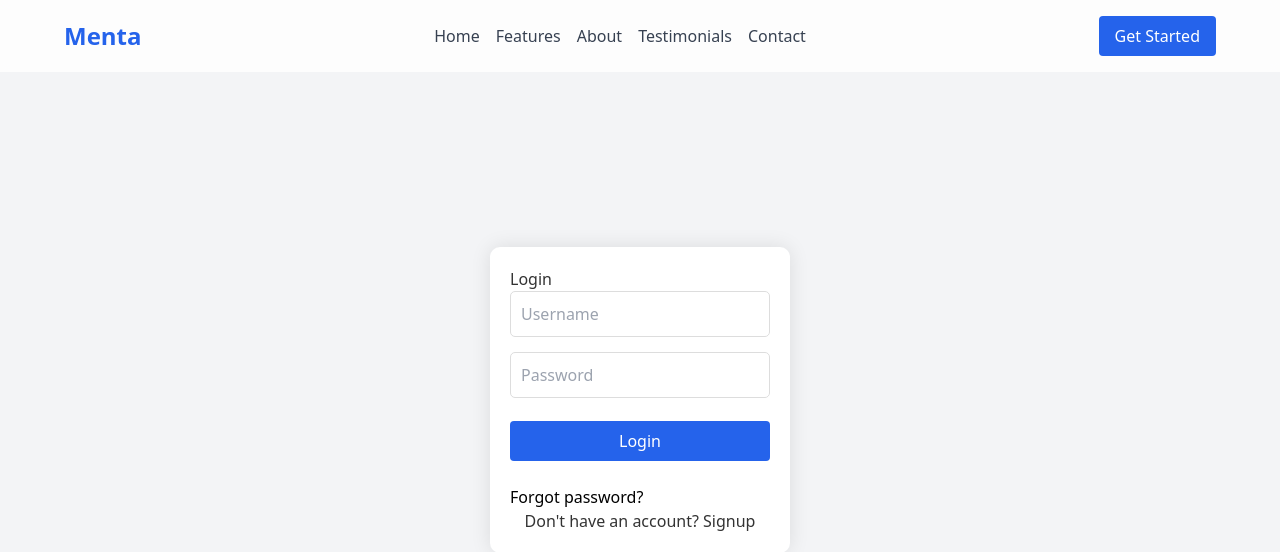
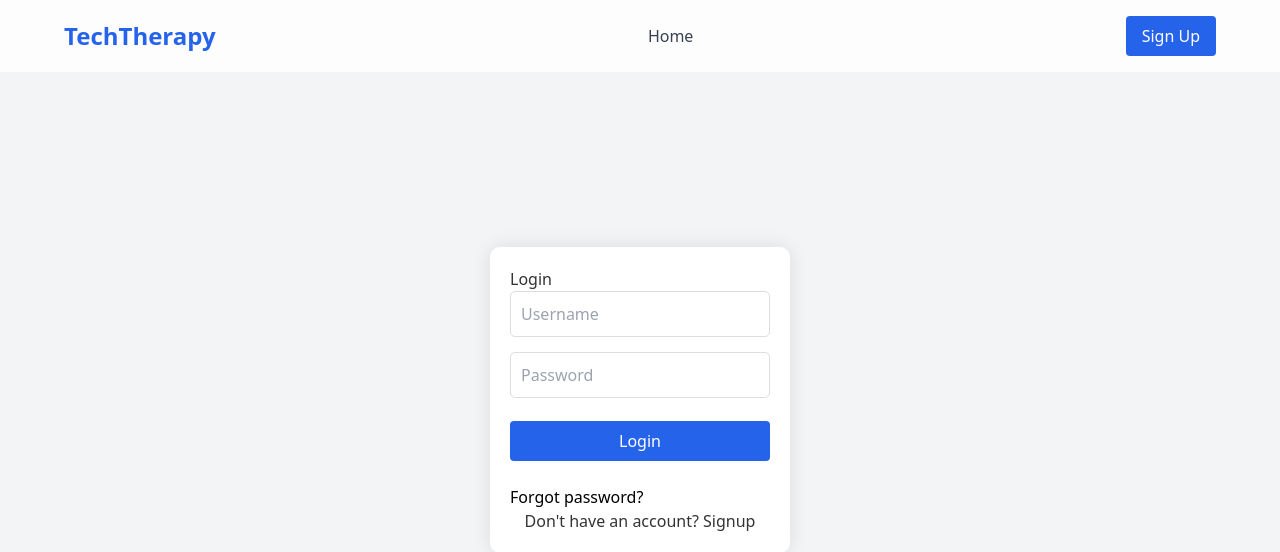
Before and after one commit to Tobechi15/hackathon-week-1, a PHP site: page /login.php in a window 1280 px wide. Shown: the top 552 px of the page. Run offline with PHP 8.4, Linux system fonts and the light colour scheme; some libraries are stand-ins or nearby versions.

Commit message:
Properly assigned  Get Started Login SignUp buttons to the right pages

```diff
--- a/index.php
+++ b/index.php
@@ -101,7 +101,7 @@ session_start(); // Start the session
         <?php if (isset($_SESSION['is_logged_in'])) : ?>
                 <a href="script/logout" class="hidden md:block bg-blue-600 text-white px-4 py-2 rounded">Sign Out</a>
         <?php else : ?>
-            <a href="signup.php" class="hidden md:block bg-blue-600 text-white px-4 py-2 rounded">Sign Up / Log in</a>
+            <a href="signup.php" class="hidden md:block bg-blue-600 text-white px-4 py-2 rounded">Get Started</a>
         <?php endif; ?>
             <div class="md:hidden">
                 <button id="menu-btn" class="text-gray-700 hover:text-blue-600 focus:outline-none">
@@ -115,7 +115,7 @@ session_start(); // Start the session
             <a href="#about" class="block py-2 px-4 text-gray-700 hover:bg-gray-200">About Us</a>
             <a href="#reviews" class="block py-2 px-4 text-gray-700 hover:bg-gray-200">Reviews</a>
             <a href="#contact" class="block py-2 px-4 text-gray-700 hover:bg-gray-200">Contact</a>
-            <a href="#signup" class="mx-4 hover:bg-gray-200 bg-blue-600 text-white px-4 py-2 rounded">Sign up / Log in</a>
+            <a href="#signup" class="mx-4 hover:bg-gray-200 bg-blue-600 text-white px-4 py-2 rounded">Get Started</a>
         </div>
     </header>
 
--- a/login.php
+++ b/login.php
@@ -21,18 +21,18 @@
       <!-- Header -->
       <header class="fixed top-0 z-30 w-full bg-white/80 backdrop-blur-sm transition-all duration-300 dark:bg-gray-black">
         <div class="container mx-auto px-4 py-4 xl:px-16 flex justify-between items-center">
-            <div class="text-2xl font-bold text-blue-600" style="cursor: pointer;"><a href="#home">Menta</a></div>
+            <div class="text-2xl font-bold text-blue-600" style="cursor: pointer;"><a href="#home">TechTherapy</a></div>
             <div class="hidden md:flex space-x-4">
                 <a href="\hackathon-week-1\" class="text-gray-700 hover:text-blue-600">Home</a>
-                <a href="#features" class="text-gray-700 hover:text-blue-600">Features</a>
-                <a href="#about" class="text-gray-700 hover:text-blue-600">About</a>
-                <a href="#testimonials" class="text-gray-700 hover:text-blue-600">Testimonials</a>
-                <a href="#contact" class="text-gray-700 hover:text-blue-600">Contact</a>
+                <!-- <a href="#features" class="text-gray-700 hover:text-blue-600">Features</a> -->
+                <!-- <a href="#about" class="text-gray-700 hover:text-blue-600">About</a> -->
+                <!-- <a href="#testimonials" class="text-gray-700 hover:text-blue-600">Testimonials</a> -->
+                <!-- <a href="#contact" class="text-gray-700 hover:text-blue-600">Contact</a> -->
             </div>
             <?php if (isset($_SESSION['is_logged_in'])) : ?>
                 <a href="script/logout.php" class="hidden md:block bg-blue-600 text-white px-4 py-2 rounded">Sign Out</a>
         <?php else : ?>
-            <a href="signup" class="hidden md:block bg-blue-600 text-white px-4 py-2 rounded">Get Started</a>
+            <a href="signup" class="hidden md:block bg-blue-600 text-white px-4 py-2 rounded">Sign Up</a>
         <?php endif; ?>
             <div class="md:hidden">
                 <button id="menu-btn" class="text-gray-700 hover:text-blue-600 focus:outline-none">
@@ -42,11 +42,11 @@
         </div>
         <div id="mobile-menu" class="hidden md:hidden p">
             <a href="\hackathon-week-1\" class="block py-2 px-4 text-gray-700 hover:bg-gray-200">Home</a>
-            <a href="#features" class="block py-2 px-4 text-gray-700 hover:bg-gray-200">Features</a>
-            <a href="#about" class="block py-2 px-4 text-gray-700 hover:bg-gray-200">About</a>
-            <a href="#testimonials" class="block py-2 px-4 text-gray-700 hover:bg-gray-200">Testimonials</a>
-            <a href="#contact" class="block py-2 px-4 text-gray-700 hover:bg-gray-200">Contact</a>
-            <a href="signup" class="mx-4 hover:bg-gray-200 bg-blue-600 text-white px-4 py-2 rounded">Get Started</a>
+            <!-- <a href="#features" class="block py-2 px-4 text-gray-700 hover:bg-gray-200">Features</a> -->
+            <!-- <a href="#about" class="block py-2 px-4 text-gray-700 hover:bg-gray-200">About</a> -->
+            <!-- <a href="#testimonials" class="block py-2 px-4 text-gray-700 hover:bg-gray-200">Testimonials</a> -->
+            <!-- <a href="#contact" class="block py-2 px-4 text-gray-700 hover:bg-gray-200">Contact</a> -->
+            <a href="signup" class="mx-4 hover:bg-gray-200 bg-blue-600 text-white px-4 py-2 rounded">Sign Up</a>
         </div>
     </header>
 
@@ -60,7 +60,7 @@
         <input class="w-full mt-2 bg-blue-600 text-white px-6 py-2 rounded inline-block" type="submit" name="login" value="Login">
         <br><br>
         <a href="#">Forgot password?</a>
-        <p>Don't have an account? <a href="signup.html">Signup</a></p>
+        <p>Don't have an account? <a href="signup.php">Signup</a></p>
       </form>
     </div>
   </div>
```
Also changed, not shown: signup.php (+9 -9 lines).
